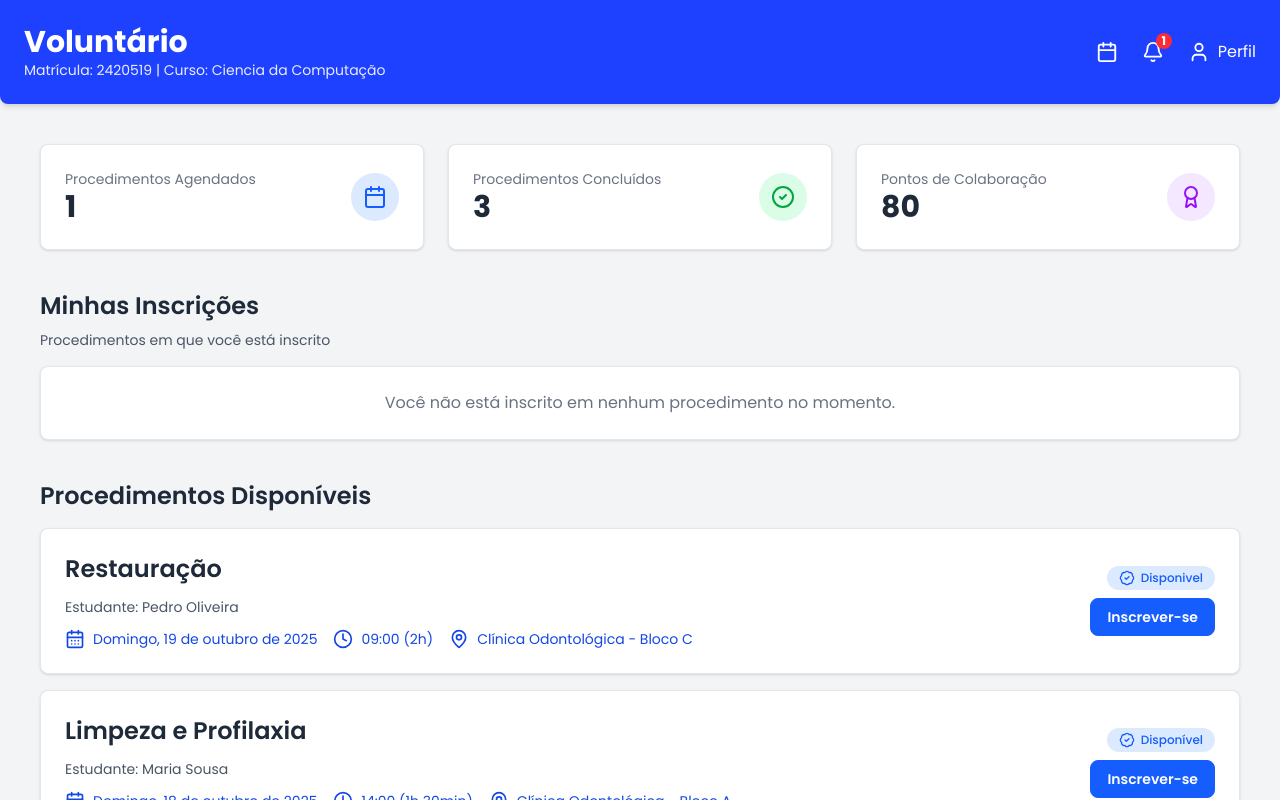
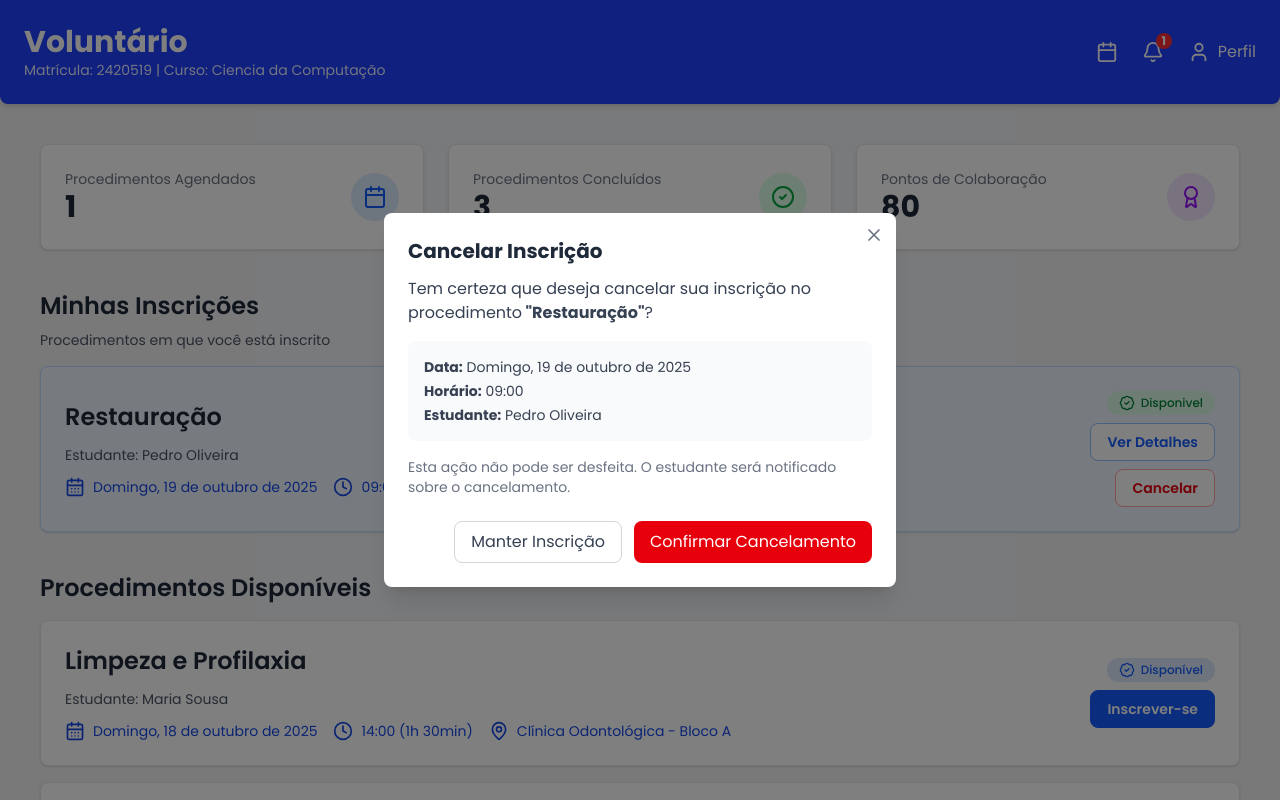
Before and after one commit to cauang/Projeto-UniLink, a React (Vite) app: page /voluntarios in a window 1280 px wide. Both pictures are taken after a click on the button "Cancelar". Shown: the top 800 px of the page. Built offline with nearby package versions, Linux system fonts and the light colour scheme.

Commit message:
feat: adicionar modal de confirmação para inscrição e cancelamento

```diff
--- /dev/null
+++ b/src/pages/ConfirmacaoCancelamento.jsx
@@ -0,0 +1,57 @@
+import React from "react";
+import { X } from "lucide-react";
+
+export default function ConfirmacaoCancelamento({ isOpen, onClose, onConfirm, proc }) {
+  if (!isOpen || !proc) return null;
+
+  return (
+    <div className="fixed inset-0 bg-black/50 flex justify-center items-center z-50">
+      <div className="bg-white w-full max-w-lg rounded-lg shadow-xl p-6 relative">
+
+        {/* Botão Fechar */}
+        <button
+          onClick={onClose}
+          className="absolute top-3 right-3 text-gray-500 hover:text-gray-800"
+        >
+          <X size={20} />
+        </button>
+
+        {/* Título */}
+        <h2 className="text-xl font-bold text-gray-800 mb-3">Cancelar Inscrição</h2>
+
+        <p className="text-gray-700 mb-4">
+          Tem certeza que deseja cancelar sua inscrição no procedimento
+          <strong> "{proc.titulo}"</strong>?
+        </p>
+
+        {/* Informações do Procedimento */}
+        <div className="bg-gray-50 p-4 rounded-lg text-sm text-gray-700 space-y-1 mb-4">
+          <p><strong>Data:</strong> {proc.data}</p>
+          <p><strong>Horário:</strong> {proc.horario}</p>
+          <p><strong>Estudante:</strong> {proc.estudante.nome}</p>
+        </div>
+
+        <p className="text-sm text-gray-500 mb-6">
+          Esta ação não pode ser desfeita. O estudante será notificado sobre o cancelamento.
+        </p>
+
+        {/* Botões */}
+        <div className="flex justify-end gap-3">
+          <button
+            onClick={onClose}
+            className="px-4 py-2 border border-gray-300 rounded-lg text-gray-700 hover:bg-gray-100"
+          >
+            Manter Inscrição
+          </button>
+
+          <button
+            onClick={onConfirm}
+            className="px-4 py-2 bg-red-600 text-white rounded-lg hover:bg-red-700"
+          >
+            Confirmar Cancelamento
+          </button>
+        </div>
+      </div>
+    </div>
+  );
+}
--- /dev/null
+++ b/src/pages/ConfirmacaoInscricao.jsx
@@ -0,0 +1,55 @@
+export default function ModalConfirmarInscricao({ isOpen, onClose, onConfirm, proc }) {
+  if (!isOpen || !proc) return null;
+
+  return (
+    <div className="fixed inset-0 bg-black/50 flex justify-center items-center z-50">
+      <div className="bg-white rounded-lg shadow-lg p-6 w-[90%] max-w-lg animate-fade-in">
+        <h2 className="text-xl font-semibold text-gray-800 mb-4">
+          Confirmar Inscrição
+        </h2>
+
+        <p className="text-sm text-gray-700 mb-4">
+          Deseja confirmar sua inscrição no procedimento<br />
+          <span className="font-semibold">"{proc.titulo}"</span>?
+        </p>
+
+        <div className="space-y-3 text-sm text-gray-700 bg-gray-50 p-4 rounded-lg border">
+          <p className="flex items-center gap-2">
+            <strong>Data:</strong> {proc.data}
+          </p>
+
+          <p className="flex items-center gap-2">
+            <strong>Horário:</strong> {proc.horario} ({proc.duracao})
+          </p>
+
+          <p className="flex items-center gap-2">
+            <strong>Estudante:</strong> {proc.estudante.nome}
+          </p>
+
+          <p className="flex items-center gap-2">
+            <strong>Local:</strong> {proc.local}
+          </p>
+        </div>
+
+        <p className="text-xs text-gray-500 mt-3">
+          Após a confirmação, você estará oficialmente inscrito(a) no procedimento.
+        </p>
+
+        <div className="flex justify-end gap-3 mt-6">
+          <button
+            onClick={onClose}
+            className="px-4 py-2 text-sm border rounded-lg hover:bg-gray-100"
+          >
+            Cancelar
+          </button>
+          <button
+            onClick={onConfirm}
+            className="px-4 py-2 text-sm bg-green-600 text-white rounded-lg hover:bg-green-700"
+          >
+            Confirmar Inscrição
+          </button>
+        </div>
+      </div>
+    </div>
+  );
+}
--- a/src/pages/DashboardVoluntario.jsx
+++ b/src/pages/DashboardVoluntario.jsx
@@ -17,6 +17,8 @@ import {
   ChevronLeft,
 } from "lucide-react";
 import api from "../api/mock.js";
+import ConfirmacaoInscricao from "./ConfirmacaoInscricao";
+import ConfirmacaoCancelamento from "./ConfirmacaoCancelamento";
 
 // --- Constantes ---
 const PRIMARY_BLUE = "#1E40FF";
@@ -189,6 +191,10 @@ const ErrorDisplay = ({ message }) => (
 
 // --- Componente Principal ---
 export default function DashboardVoluntario() {
+  const [selectedProc, setSelectedProc] = useState(null);
+  const [showConfirmModal, setShowConfirmModal] = useState(false);
+  const [showCancelModal, setShowCancelModal] = useState(false);
+  const [selectedCancelProc, setSelectedCancelProc] = useState(null);
   const [profile, setProfile] = useState(null);
   const [summary, setSummary] = useState(null);
   const [inscricoes, setInscricoes] = useState([]);
@@ -234,6 +240,32 @@ export default function DashboardVoluntario() {
   useEffect(() => {
     fetchData();
   }, []);
+
+  const openModalConfirmacao = (id) => {
+    const proc = disponiveis.find((p) => p.id === id);
+    setSelectedProc(proc);
+    setShowConfirmModal(true);
+  };
+
+  const confirmInscricao = async () => {
+    setShowConfirmModal(false);
+    const id = selectedProc.id;
+    await handleInscricao(id);
+    setSelectedProc(null);
+  };
+
+  const openModalCancelamento = (id) => {
+    const proc = inscricoes.find((p) => p.id === id);
+    setSelectedCancelProc(proc);
+    setShowCancelModal(true);
+  };
+
+  const confirmCancelamento = async () => {
+    setShowCancelModal(false);
+    const id = selectedCancelProc.id;
+    await handleCancelamento(id); // aqui você chama sua função que cancela
+    setSelectedCancelProc(null);
+  };
 
   // --- Funções de Inscrição/Cancelamento (Simuladas) ---
   const handleInscricao = async (id) => {
@@ -357,7 +389,7 @@ export default function DashboardVoluntario() {
                 <ProcedimentoInscritoItem
                   key={proc.id}
                   proc={proc}
-                  onCancelar={handleCancelamento}
+                  onCancelar={openModalCancelamento}
                 />
               ))
             ) : (
@@ -379,7 +411,7 @@ export default function DashboardVoluntario() {
                 <ProcedimentoDisponivelItem
                   key={proc.id}
                   proc={proc}
-                  onInscrever={handleInscricao}
+                  onInscrever={() => openModalConfirmacao(proc.id)}
                 />
               ))
             ) : (
@@ -412,6 +444,18 @@ export default function DashboardVoluntario() {
           </div>
         </section>
       </main>
+      <ConfirmacaoInscricao
+        isOpen={showConfirmModal}
+        onClose={() => setShowConfirmModal(false)}
+        onConfirm={confirmInscricao}
+        proc={selectedProc}
+      />
+      <ConfirmacaoCancelamento
+        isOpen={showCancelModal}
+        onClose={() => setShowCancelModal(false)}
+        onConfirm={confirmCancelamento}
+        proc={selectedCancelProc}
+      />
     </div>
   );
 }
```
